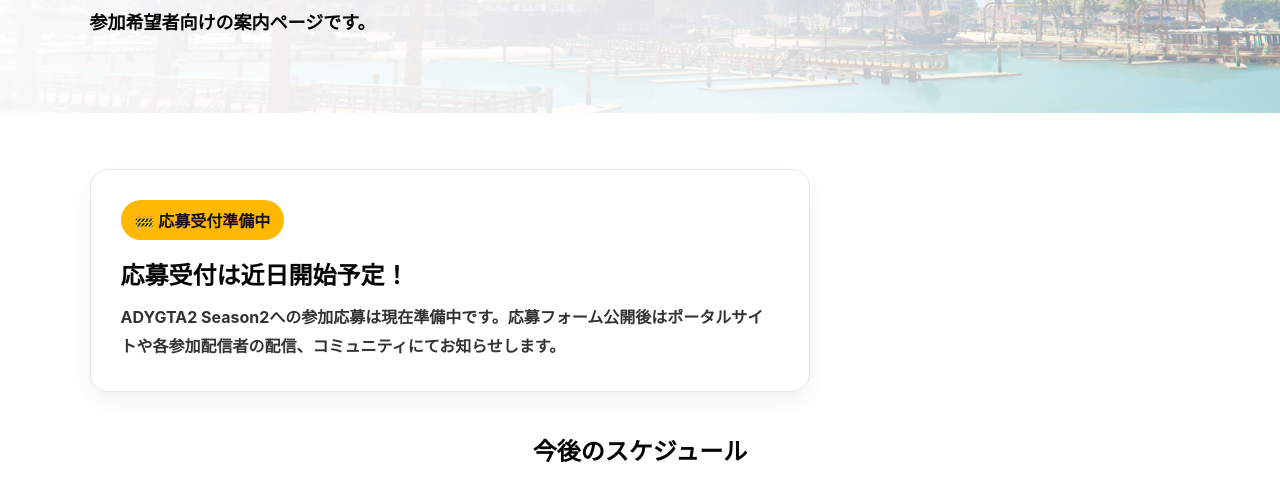
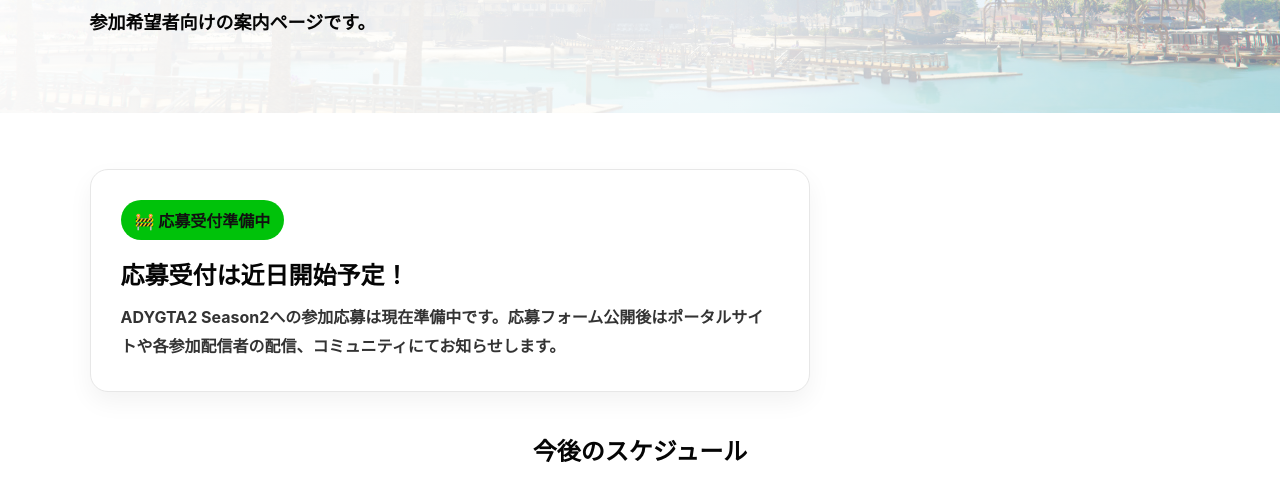
Before and after one commit to CAKEsuzuharu/ADYGTA2-Portal-Public, a website: page apply.html in a window 1280 px wide. Shown: the part 304-800 px from the top of the page. Drawn offline with Linux system fonts and the light colour scheme.

Commit message:
Change status badge background color to green

```diff
--- a/css/style.css
+++ b/css/style.css
@@ -732,7 +732,7 @@ body>main .container,.hero-inner,.live-section.container,.feature-section.contai
 }
 
 
-.status-badge{display:inline-block;background:#ffb800;color:#111;padding:8px 14px;border-radius:999px;font-weight:700;margin-bottom:16px}
+.status-badge{display:inline-block;background:#00c20a;color:#111;padding:8px 14px;border-radius:999px;font-weight:700;margin-bottom:16px}
 .schedule-panel{margin-top:40px}
 .timeline-item{display:flex;gap:24px;padding:20px 0;border-left:3px solid rgba(255,255,255,.15);margin-left:10px;padding-left:24px}
 .timeline-date{min-width:220px;font-weight:700;color:#9fe870}
```
